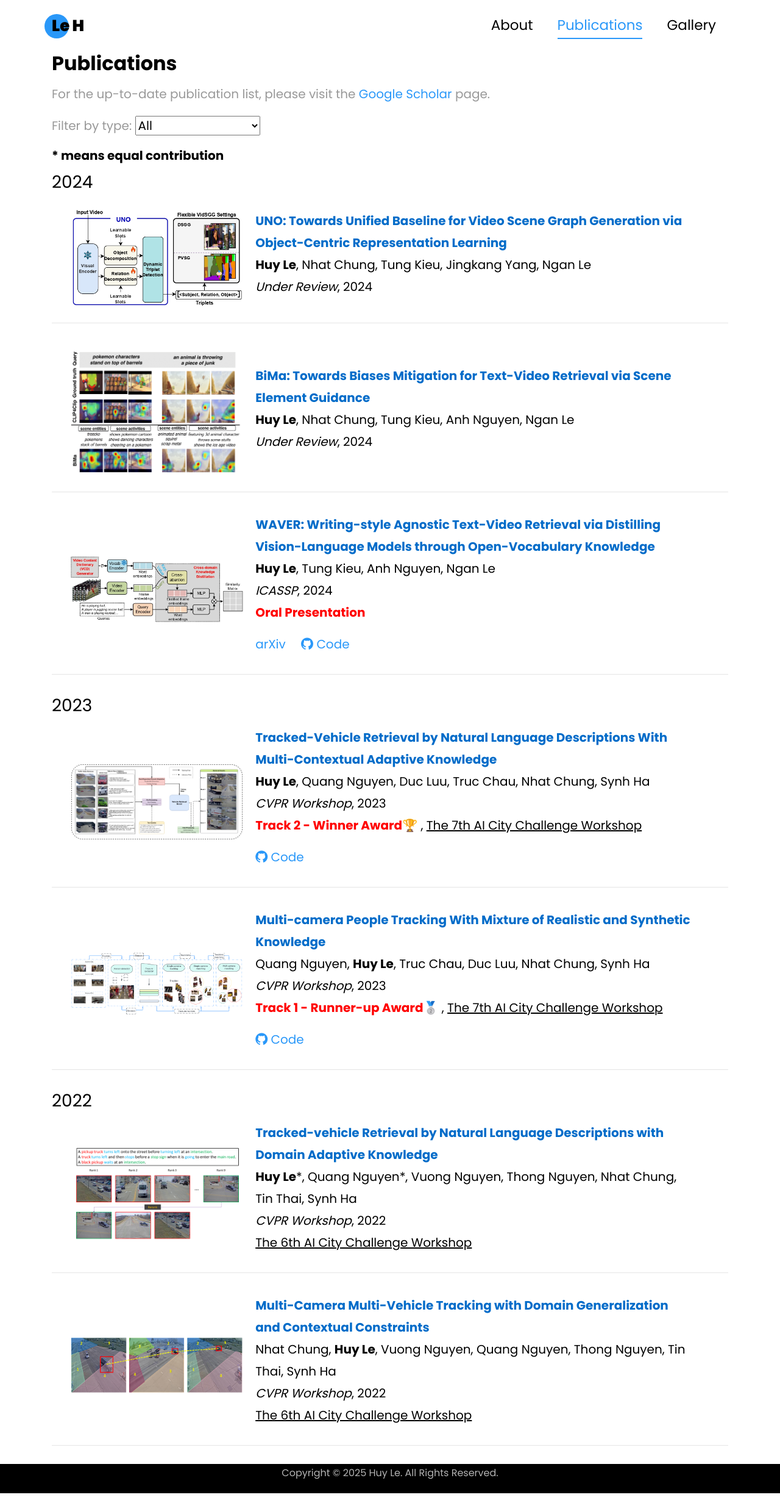
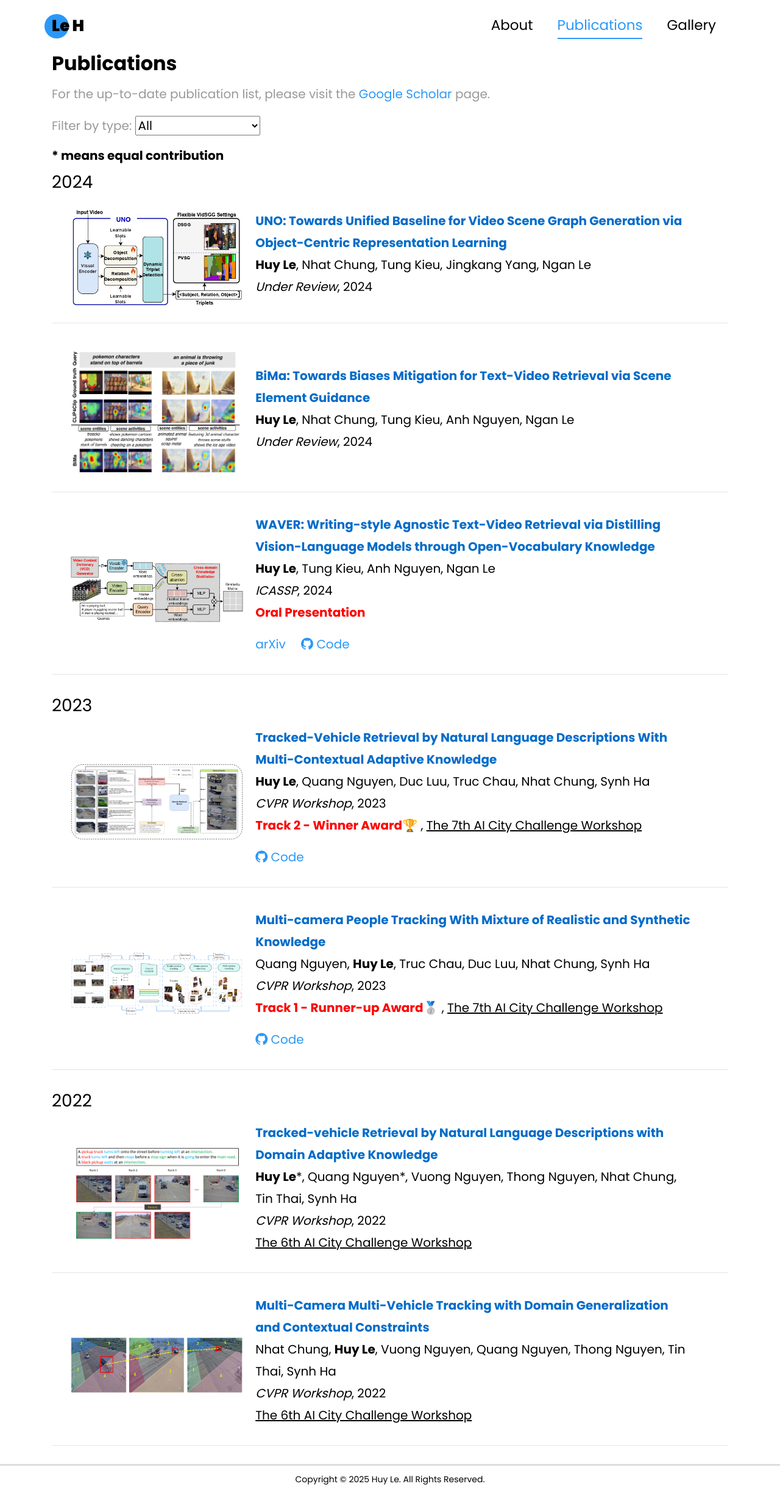
Before and after one commit to lehuy1611/lehuy1611.github.io, a Jekyll site: the page built from publication.html, in a window 1280 px wide. Shown: the whole page at 61% size. Built offline with Jekyll 4.4.1, drawn with Linux system fonts in a browser that asks for light colours; nearby versions of some CDN libraries; library files that are not in the unit come from our copies; a style sheet for code colours, icons or effects is not loaded.

```diff
--- a/publication.html
+++ b/publication.html
@@ -32,6 +32,39 @@
     <link href="{{ '/css/academicons.min.css' | relative_url }}" rel="stylesheet">
     <link href="https://cdn.jsdelivr.net/gh/jpswalsh/academicons@1/css/academicons.min.css" rel="stylesheet">
     <script src="https://ajax.googleapis.com/ajax/libs/jquery/3.6.0/jquery.min.js"></script>
+
+    <style>
+        /* Footer with gray background */
+        footer.ftco-footer {
+            background-color: #ffffff; /* Gray background */
+            position: relative; /* Ensures it is positioned relative to the page */
+            width: 100%;
+            padding: 10px 0; /* Add padding to give some space around content */
+            text-align: center;
+            color: #000;
+            bottom: 0;
+            font-size: 14px;
+            border-top: 3px solid #ddd; /* Adds a thin gray line at the top of the footer */
+        }
+
+        /* Ensuring footer is at the bottom of the page */
+        body, html {
+            height: 100%;
+            margin: 0;
+            display: flex;
+            flex-direction: column;
+        }
+
+        .ftco-footer {
+            margin-top: auto; /* This pushes the footer to the bottom of the page */
+        }
+
+        #ftco-loader {
+            display: none; /* Hide loader after page load */
+        }
+    </style>
+
+
 </head>
 
 <body data-spy="scroll" data-target=".site-navbar-target" data-offset="300">
@@ -173,13 +206,13 @@
         </div>
     </section>
 
-    <footer class="ftco-footer ftco-section">
+    <footer class="ftco-footer ftco-section" style="color: #ffffff;">
         <div class="container">
             <div class="row">
                 <div class="col-md-12 text-center">
-                    <p>
-                    Copyright &copy;
-                    <script>document.write(new Date().getFullYear());</script> Huy Le. All Rights Reserved.
+                    <p style="color: #000; font-size: 14px;">
+                        Copyright &copy;
+                        <script>document.write(new Date().getFullYear());</script> Huy Le. All Rights Reserved.
                     </p>
                 </div>
             </div>
```
Also changed, not shown: gallery.html (+34 -3 lines).
